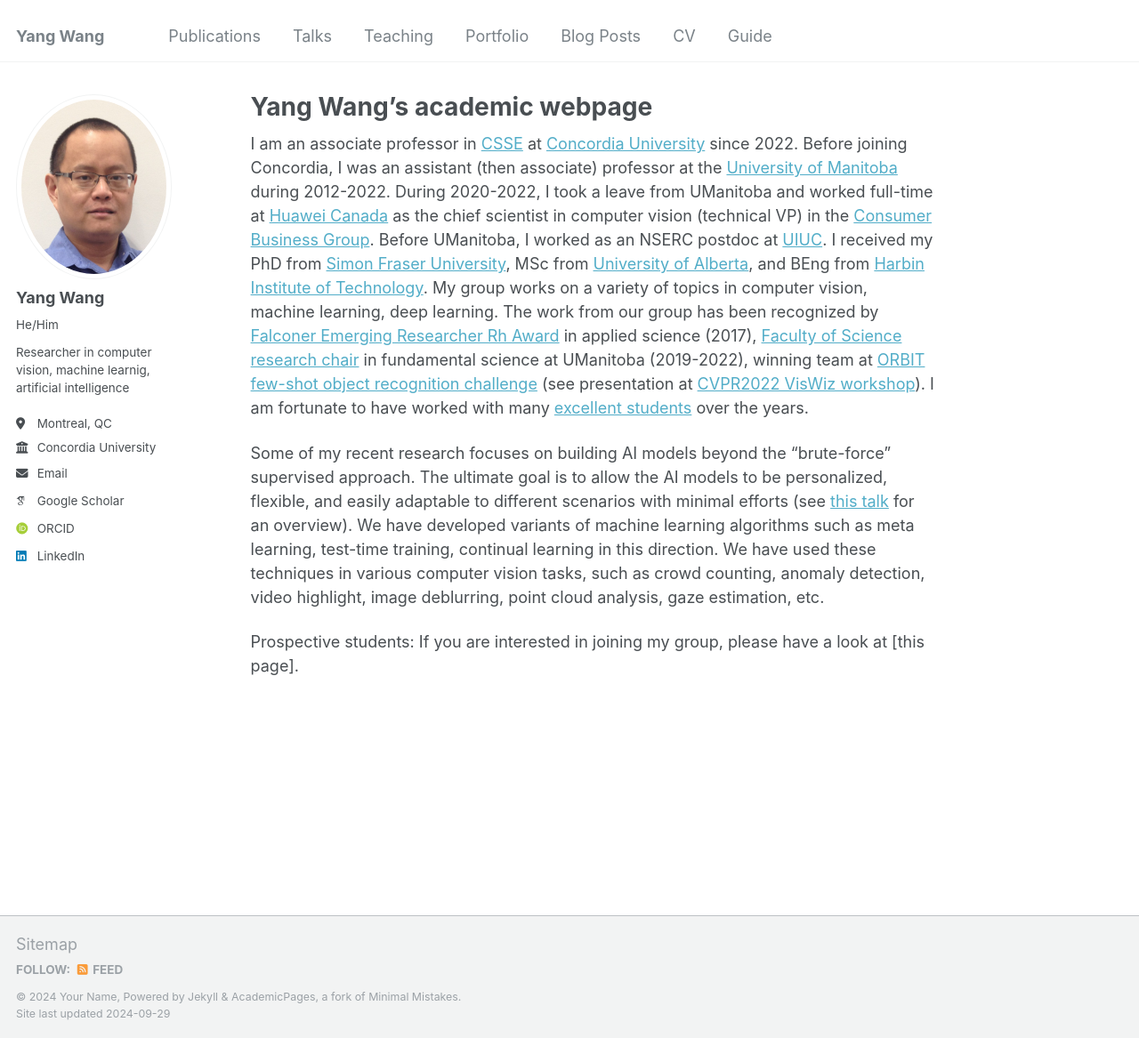
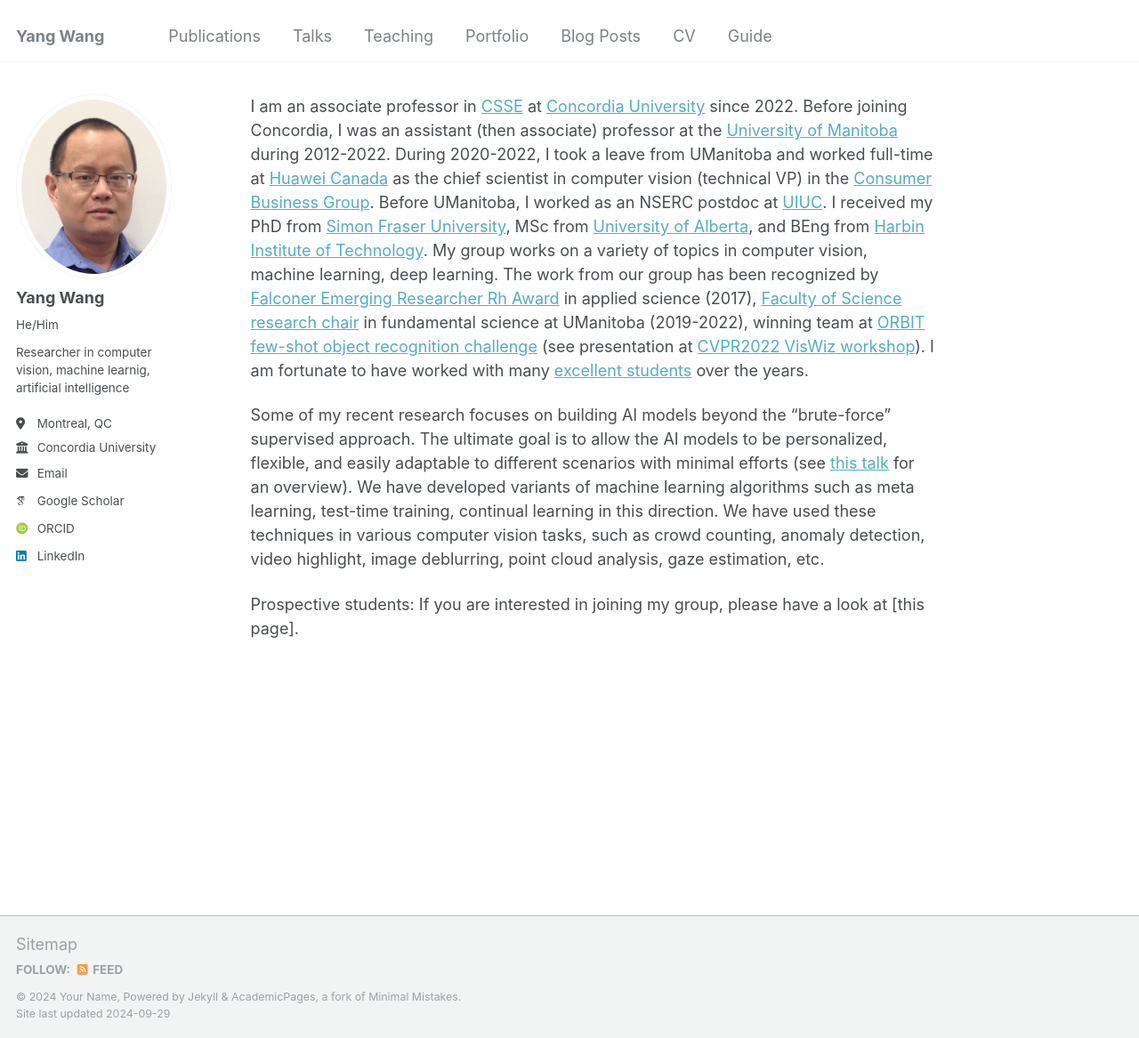
Before and after one commit to kywang/kywang.github.io, a Jekyll site: the page built from _pages/about.md, in a window 1280 px wide and 1167 px high. Shown: the whole window at 89% size. Built offline with Jekyll 4.4.1, drawn with Linux system fonts in a browser that asks for light colours; some web fonts are replaced.

Commit message:
Update about.md

```diff
--- a/_pages/about.md
+++ b/_pages/about.md
@@ -1,6 +1,5 @@
 ---
 permalink: /
-title: "Yang Wang's academic webpage"
 author_profile: true
 redirect_from:
   - /about/
```
